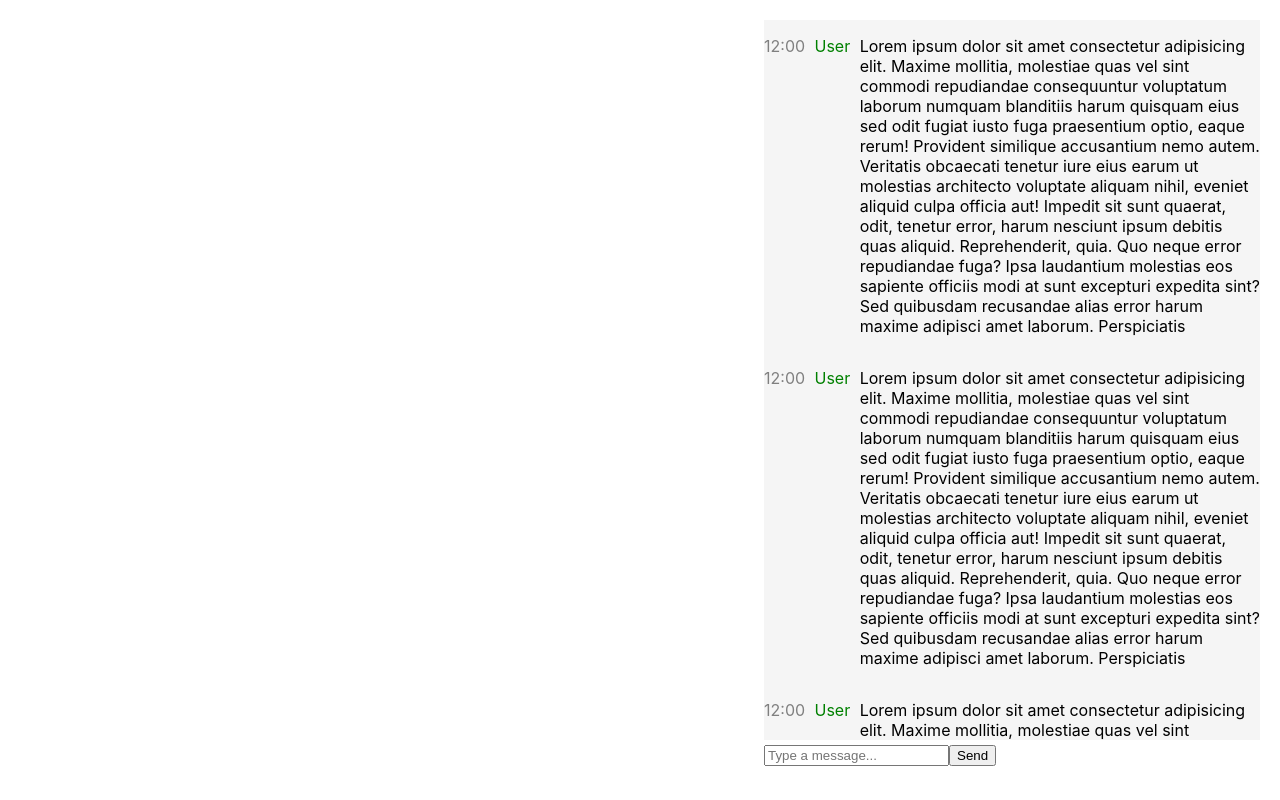
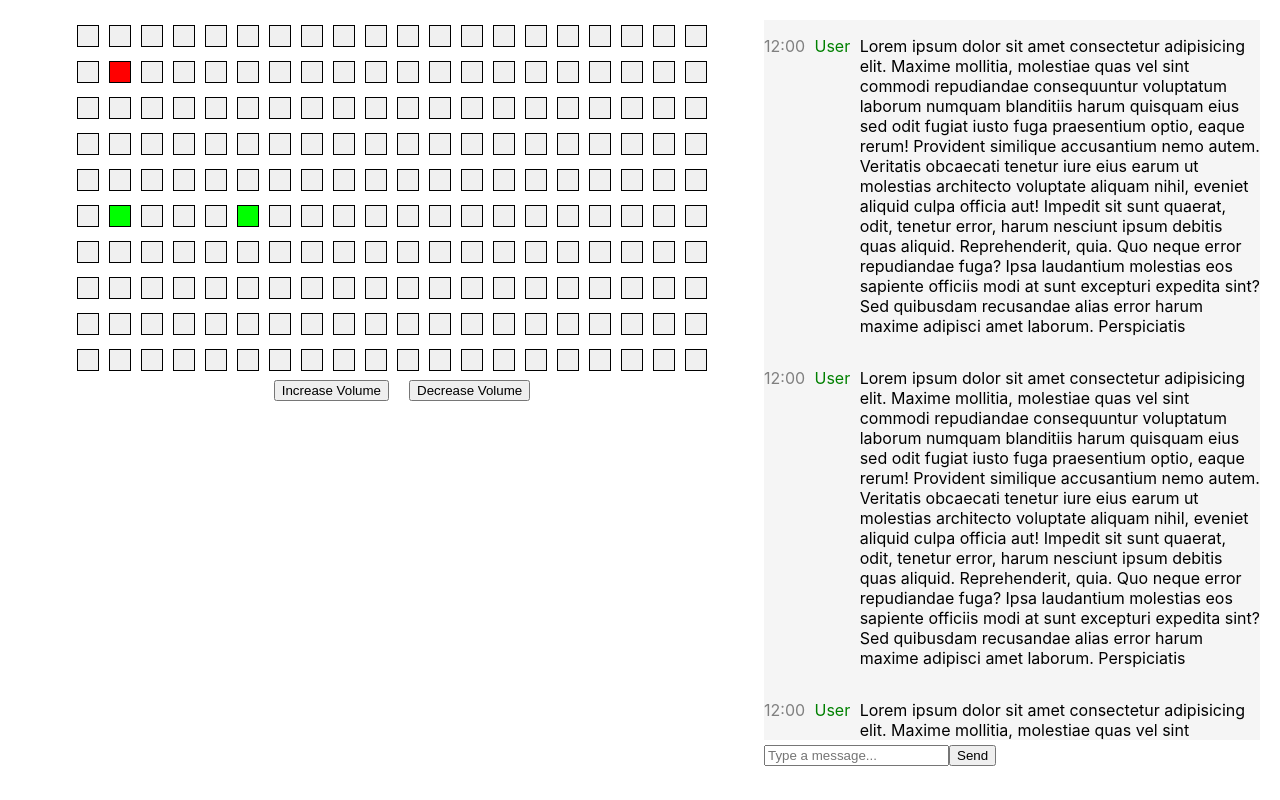
Before and after one commit to AlexanderChao14/Proximity-Chat, a React (Create React App) app in the folder client/: page / in a window 1280 px wide. Built offline with nearby package versions, Linux system fonts and the light colour scheme.

Commit message:
started working on seating component. Needs volume controlls and backend support

```diff
--- a/client/src/App.js
+++ b/client/src/App.js
@@ -1,17 +1,14 @@
 import logo from './logo.svg';
 import './App.css';
 import ChatContainer from './Components/ChatBox/ChatContainer.js';
-
+import Seating from './Components/Seating/Seating.js';
 function App() {
   return (
     <div className="App">
       <header className="container">
+        <Seating/>
         <ChatContainer/>
       </header>
-
-
-
-
     </div>
   );
 }
--- a/client/src/Components/ChatBox/InputField.js
+++ b/client/src/Components/ChatBox/InputField.js
@@ -2,7 +2,7 @@ import React from 'react';
 
 const InputField = () => {
     return (
-        <div class='input-container'>
+        <div className='input-container'>
             <input type="text" placeholder="Type a message..."/>
             <button>Send</button>
         </div>
--- /dev/null
+++ b/client/src/Components/Seating/Seating.js
@@ -0,0 +1,57 @@
+import React from 'react';
+import style from './style.css';
+import { useState } from 'react';
+
+const Seating = () => {
+    const [currentSeating, setCurrentSeating] = useState([1,1]);
+    const [volume, setVolume] = useState(0);
+    const [otherUsers, setOtherUsers] = useState([[1,5],[5,5]]);
+
+    const generateTable = (width, height) =>{
+        let table = [];
+        for(let i = 0; i < height; i++){
+            let row = [];
+            for(let j = 0; j < width; j++){
+                if(currentSeating[0] === j && currentSeating[1] === i){
+                    row.push(<div className = "seat" id='current-seat' key = {i + j}></div>);
+                }else if(otherUsers.some(user => user[0] === j && user[1] === i)){
+                    row.push(<div className = "seat" id='occupied-seat' key = {i + j}></div>);
+                }else{
+                    row.push(<div className = "seat" key = {i + j} onClick={() => {moveSeats(j, i)}}> </div>);
+                }
+            }
+            table.push(<div className = "row" key = {i}>{row}</div>);
+        }
+        return table;
+    }
+
+    const moveSeats = (y, x) => {
+        if(otherUsers.some(user => user[0] === y && user[1] === x)){
+            return;
+        }
+        setCurrentSeating([y, x]);
+    }
+
+
+    return (
+        <div className = "seating-container">
+            <div className = "seating-table">
+                {generateTable(20, 10)}
+            </div>
+            <div className = "volume-container">
+                <button className='volume' id = "increase-volume">
+                    Increase Volume
+                </button>
+                <button className='volume' id = "decrease-volume">
+                    Decrease Volume
+                </button>
+            </div>
+        </div>
+
+    );
+
+
+
+}
+
+export default Seating;
--- /dev/null
+++ b/client/src/Components/Seating/style.css
@@ -0,0 +1,54 @@
+.seat{
+    width: 20px;
+    height: 20px;
+    border: 1px solid black;
+    background-color: #f0f0f0;
+    display: inline-block;
+    margin: 5px;
+    cursor: pointer;
+}
+
+.seating-container{
+    width: 100%;
+    height: 100%;
+    display: flex;
+    flex-direction: column;
+    justify-content: flex-start;
+    align-items: flex-start;
+    overflow-y: scroll;
+    overflow-x: hidden;
+
+}
+
+.seating-table{
+    width: 100%;
+    height: 100%;
+    display: inline-block;
+    text-align: center;
+    align-items: center;
+    justify-content: center;
+    align-content: center;
+    overflow-y: scroll;
+    overflow-x: hidden;
+}
+
+.volume-container{
+    width: 100%;
+    height: 100%;
+    display: flex;
+    flex-direction: row;
+    justify-content: center;
+    align-items: flex-start;
+}
+
+.volume{
+    margin-left: 20px;
+}
+
+#current-seat{
+    background-color: #ff0000;
+}
+
+#occupied-seat{
+    background-color: #00ff00;
+}
```
